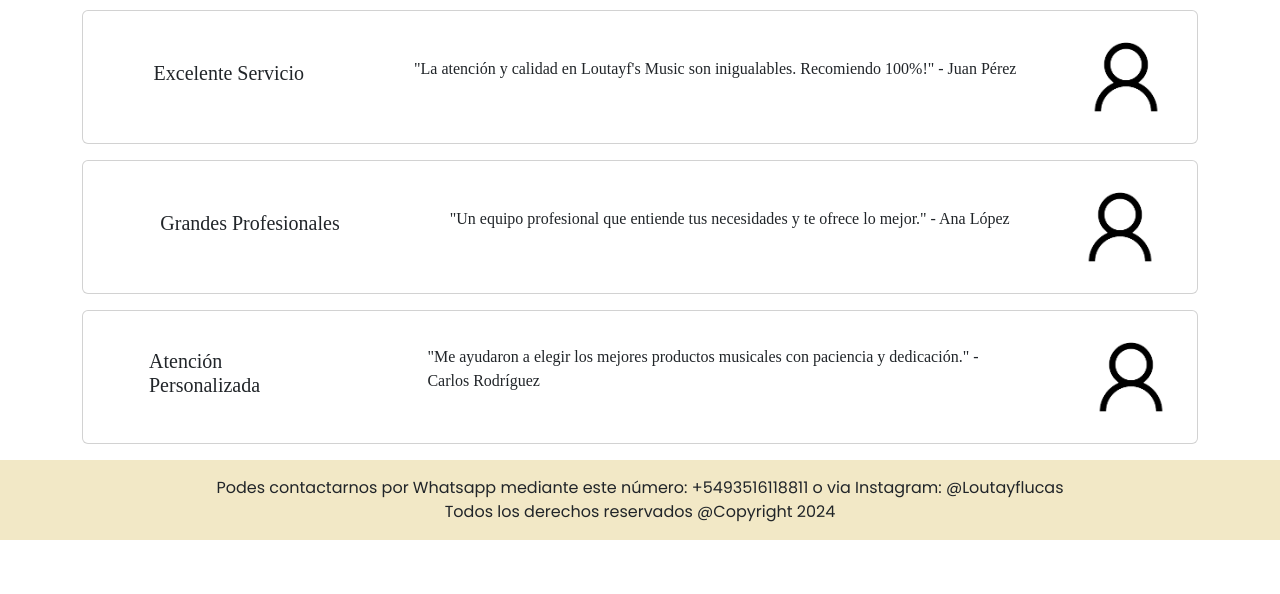
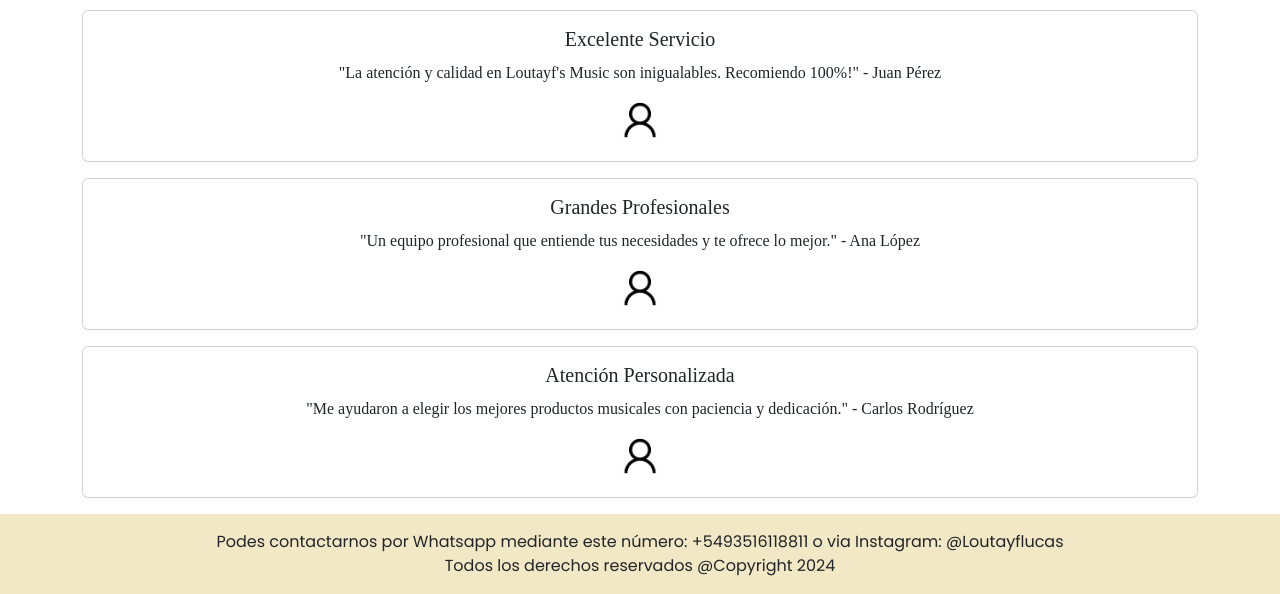
Before and after one commit to lucasloutayf/ProyectoFinal-LucasLoutayf-coderhouse, a website: page pages/resena.html in a window 1280 px wide. Shown: the part 666-1260 px from the top of the page. Before the commit the page ends 1206 px from the top, so only its background shows below. Drawn offline with nearby package versions, Linux system fonts and the light colour scheme; a web font is replaced by a local one.

Commit message:
arreglando resenas v2

```diff
--- a/css/style.css
+++ b/css/style.css
@@ -327,23 +327,21 @@ a:hover {
 }
 .usercard {
   display: flex;
+  flex-direction: column;
   justify-content: center;
   align-items: center;
   gap: 10px;
 }
-
-.user {
-  display: flex;
-  justify-content: flex-end;
-  align-items: center;
-  width: 20%;
-  max-width: 100px;
-  margin-left: 50px;
+.usercard .user {
+  width: 50px;
+  height: auto;
 }
-
-.card-title {
-  margin-right: 100px;
-  margin-left: 50px;
+.usercard .card-title, .usercard .card-text {
+  text-align: center;
+  margin: 0;
+}
+.usercard .card-body {
+  padding: 20px;
 }
 
 .section__estudio {
```
Also changed, not shown: 1 other file.
